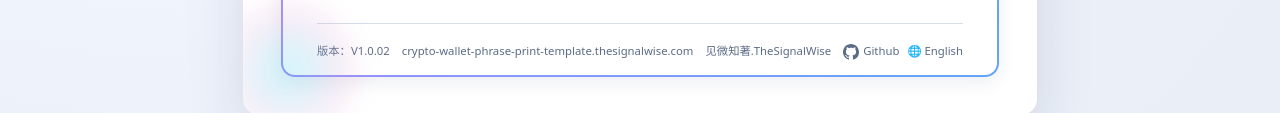
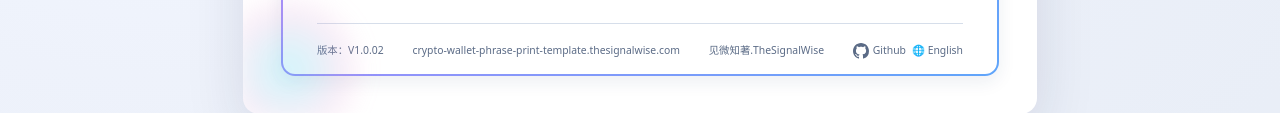
Before and after one commit to thesignalwise/crypto-wallet-phrase-print-template.github.io, a plain HTML site: page index.html in a window 1280 px wide. Shown: the part 1043-1156 px from the top of the page. Drawn offline with Linux system fonts and the light colour scheme.

Commit message:
优化footer布局，解决换行问题（保留原始文字）
调整CSS布局参数：
- 减小元素间距：gap从10px减至5px
- 微调字体大小：8.5pt → 7.8pt
- 允许长链接div收缩：第二个div设置flex-shrink:1
- 优化最后一个div的内部间距：8px → 6px

保留所有原始文字内容不变

🤖 Generated with [Claude Code](https://claude.com/claude-code)

Co-Authored-By: Claude <noreply@anthropic.com>

```diff
--- a/index.html
+++ b/index.html
@@ -104,11 +104,12 @@
     .qr-box{width:42mm; height:42mm; border-radius:8px; background: linear-gradient(#fff,#fff) padding-box, repeating-linear-gradient(135deg, rgba(92,112,146,.3) 0 4px, rgba(92,112,146,.18) 4px 8px) border-box; border:1.6px dashed rgba(116,130,154,.7); display:flex; align-items:center; justify-content:center; position:relative; overflow:hidden; cursor:copy; padding:4px;}
     .qr-hint{position:absolute; inset:0; display:flex; align-items:center; justify-content:center; color:#7585a3; font-size:9.6pt; padding:10px; text-align:center; pointer-events:none}
     .qr-img{max-width:calc(100% - 8px); max-height:calc(100% - 8px); display:none; object-fit:contain;}
-    .footer{margin-top:7mm; padding-top:5mm; border-top:1px solid var(--line); display:flex; justify-content:space-between; align-items:center; gap:10px; color:#5b6b86; font-size:8.5pt; flex-wrap:wrap}
+    .footer{margin-top:7mm; padding-top:5mm; border-top:1px solid var(--line); display:flex; justify-content:space-between; align-items:center; gap:5px; color:#5b6b86; font-size:7.8pt; flex-wrap:wrap}
     .footer a{color:#5b6b86; text-decoration:none; white-space:nowrap; display:inline-flex; align-items:center;}
     .footer a:hover{text-decoration:underline}
     .footer > div{flex-shrink:0; display:flex; align-items:center;}
-    .footer > div:last-child{text-align:right; min-width:0; gap:8px;}
+    .footer > div:nth-child(2){flex-shrink:1; min-width:0;}
+    .footer > div:last-child{text-align:right; min-width:0; gap:6px;}
 
     /* 可访问性样式 */
     .sr-only{
```
Also changed, not shown: index_en.html (+3 -2 lines).
